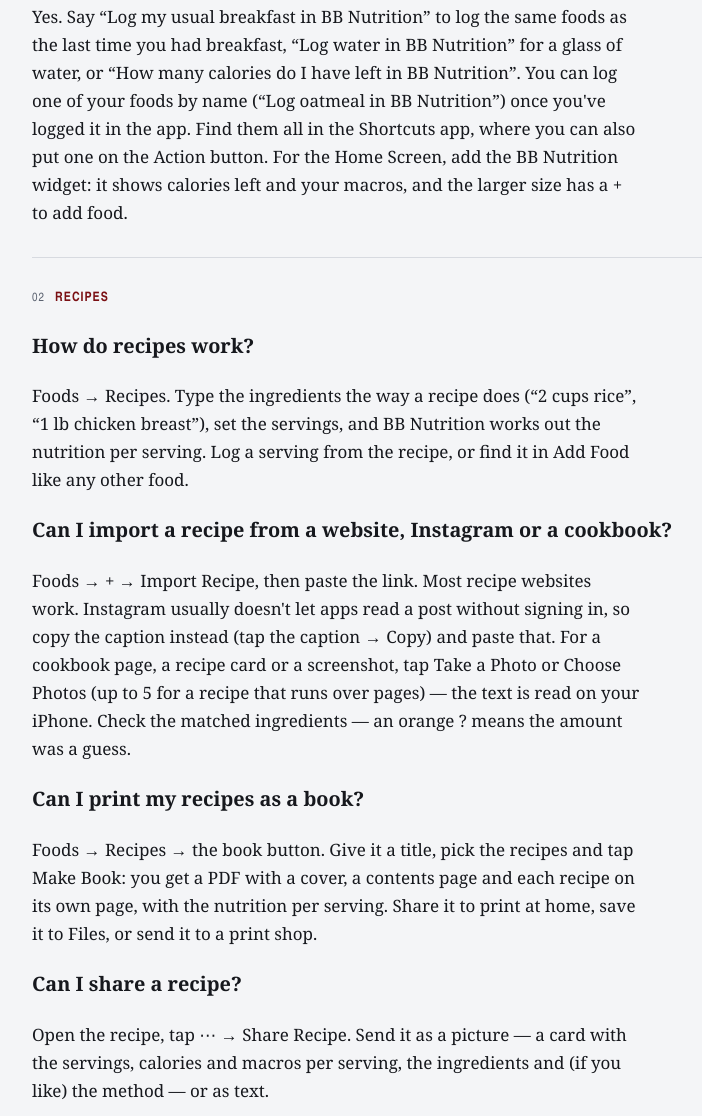
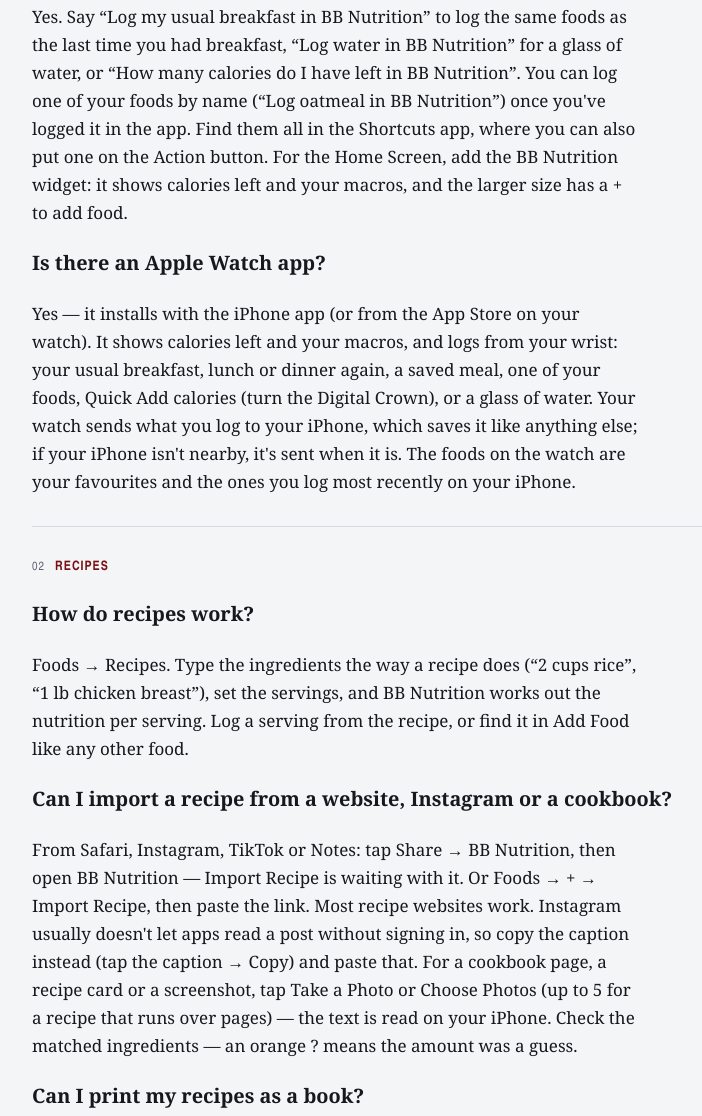
Before and after one commit to rhenze74/BB-Nutrition-Legal, a plain HTML site: page support.html in a window 1280 px wide. Shown: the part 2755-3871 px from the top of the page, without its empty margins (252-954 px from the left). Drawn offline with Linux system fonts and the light colour scheme.

Commit message:
Privacy policy: Apple Watch app; support: watch and share-sheet answers
Co-Authored-By: Claude Opus 5.5 <noreply@anthropic.com>

```diff
--- a/support.html
+++ b/support.html
@@ -244,13 +244,15 @@
   <p>Settings → Meal Reminders. Pick breakfast, lunch and dinner times; you only get a reminder when nothing&#x27;s logged for that meal yet. Tap it to add the meal, or press and hold it and tap Log Usual to log the same foods as last time without opening the app.</p>
   <h3>Can I log with Siri or the Home Screen?</h3>
   <p>Yes. Say “Log my usual breakfast in BB Nutrition” to log the same foods as the last time you had breakfast, “Log water in BB Nutrition” for a glass of water, or “How many calories do I have left in BB Nutrition”. You can log one of your foods by name (“Log oatmeal in BB Nutrition”) once you&#x27;ve logged it in the app. Find them all in the Shortcuts app, where you can also put one on the Action button. For the Home Screen, add the BB Nutrition widget: it shows calories left and your macros, and the larger size has a + to add food.</p>
+  <h3>Is there an Apple Watch app?</h3>
+  <p>Yes — it installs with the iPhone app (or from the App Store on your watch). It shows calories left and your macros, and logs from your wrist: your usual breakfast, lunch or dinner again, a saved meal, one of your foods, Quick Add calories (turn the Digital Crown), or a glass of water. Your watch sends what you log to your iPhone, which saves it like anything else; if your iPhone isn&#x27;t nearby, it&#x27;s sent when it is. The foods on the watch are your favourites and the ones you log most recently on your iPhone.</p>
 </section>
 <section id="s2">
   <div class="eyebrow"><span class="num">02</span>Recipes</div>
   <h3>How do recipes work?</h3>
   <p>Foods → Recipes. Type the ingredients the way a recipe does (“2 cups rice”, “1 lb chicken breast”), set the servings, and BB Nutrition works out the nutrition per serving. Log a serving from the recipe, or find it in Add Food like any other food.</p>
   <h3>Can I import a recipe from a website, Instagram or a cookbook?</h3>
-  <p>Foods → + → Import Recipe, then paste the link. Most recipe websites work. Instagram usually doesn&#x27;t let apps read a post without signing in, so copy the caption instead (tap the caption → Copy) and paste that. For a cookbook page, a recipe card or a screenshot, tap Take a Photo or Choose Photos (up to 5 for a recipe that runs over pages) — the text is read on your iPhone. Check the matched ingredients — an orange ? means the amount was a guess.</p>
+  <p>From Safari, Instagram, TikTok or Notes: tap Share → BB Nutrition, then open BB Nutrition — Import Recipe is waiting with it. Or Foods → + → Import Recipe, then paste the link. Most recipe websites work. Instagram usually doesn&#x27;t let apps read a post without signing in, so copy the caption instead (tap the caption → Copy) and paste that. For a cookbook page, a recipe card or a screenshot, tap Take a Photo or Choose Photos (up to 5 for a recipe that runs over pages) — the text is read on your iPhone. Check the matched ingredients — an orange ? means the amount was a guess.</p>
   <h3>Can I print my recipes as a book?</h3>
   <p>Foods → Recipes → the book button. Give it a title, pick the recipes and tap Make Book: you get a PDF with a cover, a contents page and each recipe on its own page, with the nutrition per serving. Share it to print at home, save it to Files, or send it to a print shop.</p>
   <h3>Can I share a recipe?</h3>
```
Also changed, not shown: privacy-policy.html (+2 -1 lines).
